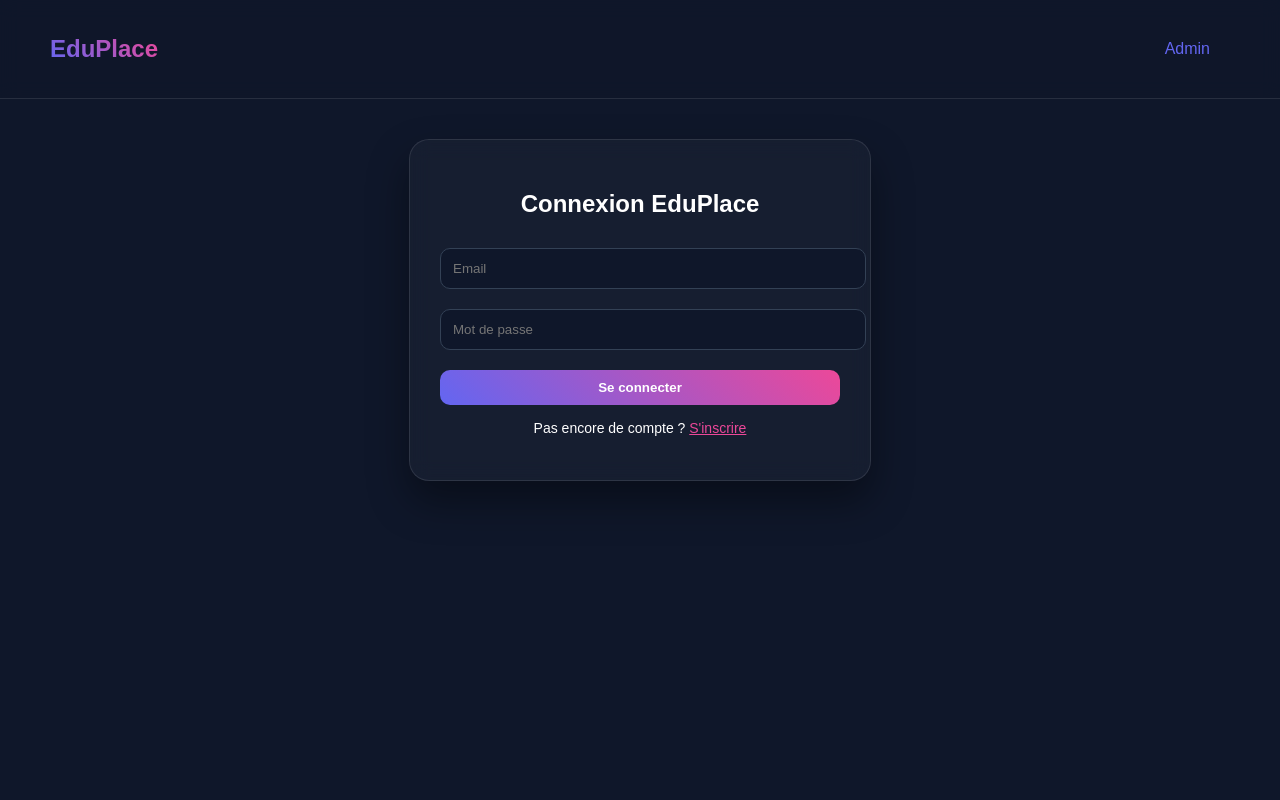
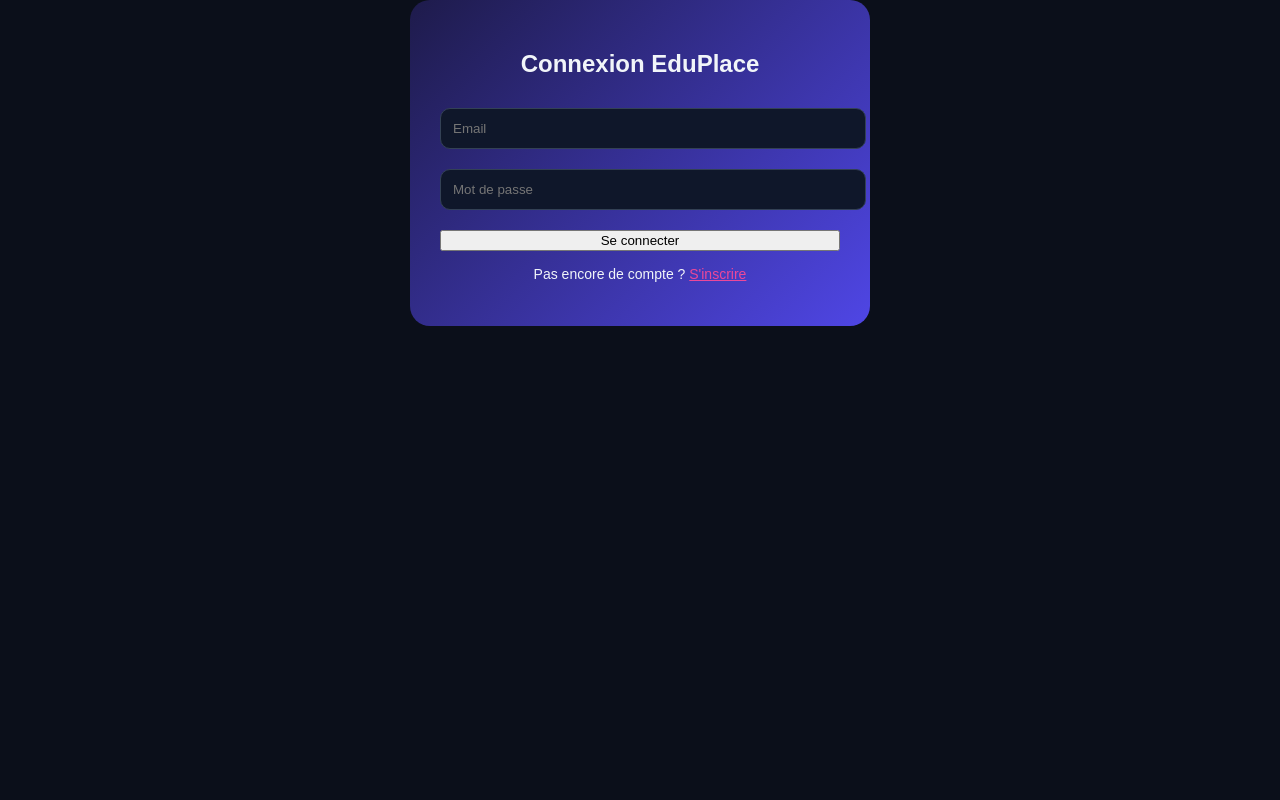
Before and after one commit to julienbanze/EduPlace., a Flask app: page /login in a window 1280 px wide. Run offline with Flask 3, Linux system fonts and the light colour scheme; some libraries are stand-ins or nearby versions.

Commit message:
Update base.html

```diff
--- a/templates/base.html
+++ b/templates/base.html
@@ -2,34 +2,10 @@
 <html lang="fr">
 <head>
     <meta charset="UTF-8">
-    <meta name="viewport" content="width=device-width, initial-scale=1.0">
-    <title>{% block title %}EduPlace{% endblock %}</title>
-    <style>
-        :root { --bg: #0f172a; --glass: rgba(255, 255, 255, 0.03); --grad: linear-gradient(45deg, #6366f1, #ec4899); }
-        body { margin: 0; background: var(--bg); color: white; font-family: 'Poppins', sans-serif; min-height: 100vh; }
-        .navbar { background: rgba(15, 23, 42, 0.8); backdrop-filter: blur(10px); padding: 15px 50px; display: flex; justify-content: space-between; align-items: center; border-bottom: 1px solid rgba(255,255,255,0.1); }
-        .content { padding: 40px; }
-        .glass-card { background: var(--glass); border-radius: 20px; border: 1px solid rgba(255,255,255,0.1); backdrop-filter: blur(10px); padding: 30px; box-shadow: 0 20px 40px rgba(0,0,0,0.4); }
-        .btn-grad { background: var(--grad); color: white; border: none; padding: 10px 20px; border-radius: 10px; cursor: pointer; text-decoration: none; font-weight: bold; }
-        .alert { padding: 15px; border-radius: 10px; margin-bottom: 20px; text-align: center; background: rgba(251, 113, 133, 0.2); color: #fb7185; }
-    </style>
+    <title>EduPlace IA</title>
+    <link rel="stylesheet" href="{{ url_for('static', filename='style.css') }}">
 </head>
 <body>
-    <nav class="navbar">
-        <h2 style="background: var(--grad); -webkit-background-clip: text; -webkit-text-fill-color: transparent;">EduPlace</h2>
-        <div>
-            {% if session.user_id %}
-                <a href="/logout" style="color: #94a3b8; text-decoration: none;">Déconnexion</a>
-            {% else %}
-                <a href="/admin=julien" style="color: #6366f1; text-decoration: none; margin-right: 20px;">Admin</a>
-            {% endif %}
-        </div>
-    </nav>
-    <div class="content">
-        {% with messages = get_flashed_messages() %}{% if messages %}
-            {% for msg in messages %}<div class="alert">{{ msg }}</div>{% endfor %}
-        {% endif %}{% endwith %}
-        {% block content %}{% endblock %}
-    </div>
+    {% block content %}{% endblock %}
 </body>
 </html>
```
